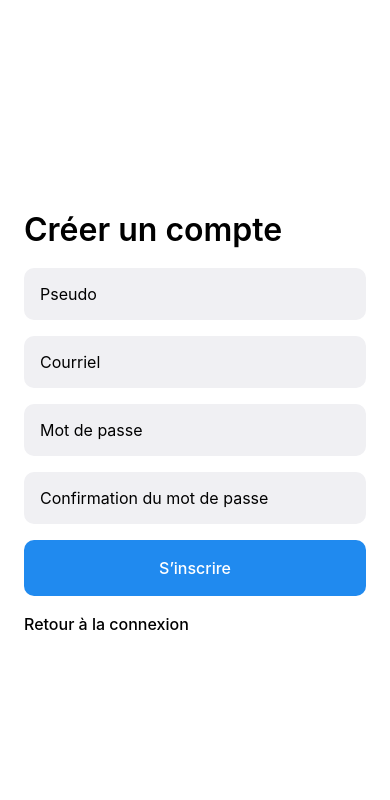
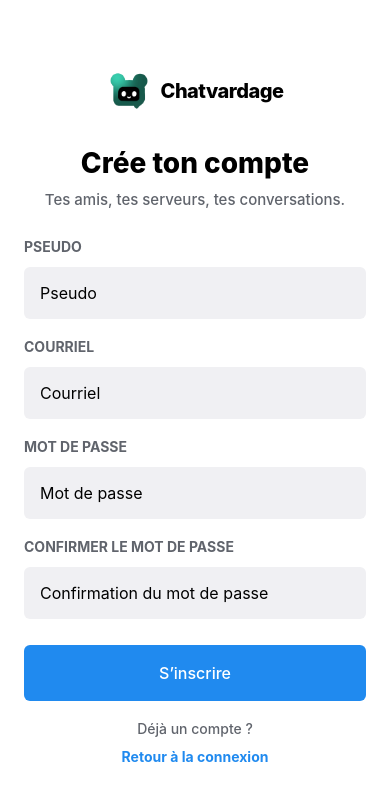
Before and after one commit to Chatvardage/A26_5A6_01-Mobile, a React Native app: screen /Register in a window 390 px wide. Shown: the top 800 px of the page. Built offline with nearby package versions, Linux system fonts and the light colour scheme; no server answers.

Commit message:
feat(ui): refresh auth layout with Chatvardage branding

```diff
--- /dev/null
+++ b/src/components/auth-header.tsx
@@ -0,0 +1,31 @@
+import { Image, StyleSheet, View } from 'react-native';
+import { ThemedText } from './themed-text';
+
+export function AuthHeader({ title, subtitle }: { title: string; subtitle: string }) {
+  return (
+    <View style={styles.header}>
+      <View style={styles.brand}>
+        <Image
+          source={require('../../assets/images/chatvardage-logo.png')}
+          style={styles.logo}
+          accessibilityLabel="Logo Chatvardage"
+        />
+        <ThemedText style={styles.brandName}>Chatvardage</ThemedText>
+      </View>
+      <ThemedText accessibilityRole="header" style={styles.title}>
+        {title}
+      </ThemedText>
+      <ThemedText themeColor="textSecondary" style={styles.subtitle}>
+        {subtitle}
+      </ThemedText>
+    </View>
+  );
+}
+const styles = StyleSheet.create({
+  header: { alignItems: 'center', marginBottom: 16 },
+  brand: { flexDirection: 'row', alignItems: 'center', gap: 10, marginBottom: 32 },
+  logo: { width: 44, height: 44 },
+  brandName: { fontSize: 20, fontWeight: '800', letterSpacing: -0.5 },
+  title: { fontSize: 28, lineHeight: 36, fontWeight: '800', textAlign: 'center', marginBottom: 8 },
+  subtitle: { fontSize: 15, lineHeight: 22, textAlign: 'center' },
+});
--- a/src/screens/LoginScreen.tsx
+++ b/src/screens/LoginScreen.tsx
@@ -13,6 +13,7 @@ import type { NativeStackScreenProps } from '@react-navigation/native-stack';
 import { Routes, type RootStackParamList } from '@/navigation/routes';
 
 import { ThemedText } from '@/components/themed-text';
+import { AuthHeader } from '@/components/auth-header';
 import { Spacing } from '@/constants/theme';
 import { useTheme } from '@/hooks/use-theme';
 import { ApiError } from '@/services/ApiError';
@@ -59,7 +60,10 @@ export function LoginScreen({ navigation }: NativeStackScreenProps<RootStackPara
     <SafeAreaView style={[styles.fill, { backgroundColor: theme.background }]}>
       <KeyboardAvoidingView style={styles.fill} behavior={Platform.OS === 'ios' ? 'padding' : 'height'}>
         <ScrollView contentContainerStyle={styles.form} keyboardShouldPersistTaps="handled">
-          <ThemedText type="subtitle">Chatvardage</ThemedText>
+          <AuthHeader title="Heureux de te revoir !" subtitle="Retrouve tes amis et tes conversations." />
+          <ThemedText type="smallBold" themeColor="textSecondary">
+            PSEUDO OU COURRIEL
+          </ThemedText>
           <TextInput
             value={identifiant}
             onChangeText={setIdentifiant}
@@ -75,6 +79,9 @@ export function LoginScreen({ navigation }: NativeStackScreenProps<RootStackPara
             accessibilityLabel="Pseudo ou courriel"
             style={inputStyle}
           />
+          <ThemedText type="smallBold" themeColor="textSecondary">
+            MOT DE PASSE
+          </ThemedText>
           <TextInput
             ref={passwordRef}
             value={motDePasse}
@@ -118,7 +125,16 @@ export function LoginScreen({ navigation }: NativeStackScreenProps<RootStackPara
             accessibilityRole="button"
             onPress={() => navigation.navigate(Routes.Register)}
           >
-            <ThemedText>Créer un compte</ThemedText>
+            <ThemedText type="small" themeColor="textSecondary" style={{ textAlign: 'center', marginTop: 8 }}>
+              Nouveau sur Chatvardage ?
+            </ThemedText>
+            <ThemedText
+              type="smallBold"
+              themeColor="tint"
+              style={{ textAlign: 'center', paddingVertical: 8 }}
+            >
+              Créer un compte
+            </ThemedText>
           </Pressable>
         </ScrollView>
       </KeyboardAvoidingView>
@@ -128,8 +144,31 @@ export function LoginScreen({ navigation }: NativeStackScreenProps<RootStackPara
 
 const styles = StyleSheet.create({
   fill: { flex: 1 },
-  form: { flexGrow: 1, justifyContent: 'center', gap: Spacing.three, padding: Spacing.four },
-  input: { borderRadius: 10, paddingHorizontal: Spacing.three, paddingVertical: Spacing.three, fontSize: 16 },
-  button: { alignItems: 'center', borderRadius: 10, paddingVertical: Spacing.three },
+  form: {
+    flexGrow: 1,
+    justifyContent: 'center',
+    gap: 10,
+    paddingHorizontal: Spacing.four,
+    paddingVertical: 40,
+    width: '100%',
+    maxWidth: 480,
+    alignSelf: 'center',
+  },
+  input: {
+    borderRadius: 6,
+    minHeight: 52,
+    paddingHorizontal: Spacing.three,
+    paddingVertical: 14,
+    fontSize: 16,
+    marginBottom: 12,
+  },
+  button: {
+    alignItems: 'center',
+    justifyContent: 'center',
+    minHeight: 52,
+    borderRadius: 6,
+    paddingVertical: Spacing.three,
+    marginTop: 8,
+  },
   buttonText: { color: '#ffffff' },
 });
--- a/src/screens/RegisterScreen.tsx
+++ b/src/screens/RegisterScreen.tsx
@@ -1,4 +1,4 @@
-import { useState } from 'react';
+import { useRef, useState } from 'react';
 import {
   ActivityIndicator,
   KeyboardAvoidingView,
@@ -11,6 +11,7 @@ import {
 import { SafeAreaView } from 'react-native-safe-area-context';
 import type { NativeStackScreenProps } from '@react-navigation/native-stack';
 import { ThemedText } from '@/components/themed-text';
+import { AuthHeader } from '@/components/auth-header';
 import { useTheme } from '@/hooks/use-theme';
 import { Routes, type RootStackParamList } from '@/navigation/routes';
 import { userMessage } from '@/services/ApiError';
@@ -25,6 +26,9 @@ export function RegisterScreen({ navigation }: NativeStackScreenProps<RootStackP
   const [confirmation, setConfirmation] = useState('');
   const [submitting, setSubmitting] = useState(false);
   const [error, setError] = useState<string | null>(null);
+  const courrielRef = useRef<TextInput>(null);
+  const passwordRef = useRef<TextInput>(null);
+  const confirmationRef = useRef<TextInput>(null);
   async function submit() {
     if (submitting) return;
     if (!/^[A-Za-z0-9_-]{3,20}$/.test(pseudo.trim())) {
@@ -58,9 +62,14 @@ export function RegisterScreen({ navigation }: NativeStackScreenProps<RootStackP
     <SafeAreaView style={[styles.fill, { backgroundColor: theme.background }]}>
       <KeyboardAvoidingView style={styles.fill} behavior={Platform.OS === 'ios' ? 'padding' : 'height'}>
         <ScrollView contentContainerStyle={styles.form} keyboardShouldPersistTaps="handled">
-          <ThemedText type="subtitle">Créer un compte</ThemedText>
+          <AuthHeader title="Crée ton compte" subtitle="Tes amis, tes serveurs, tes conversations." />
+          <ThemedText type="smallBold" themeColor="textSecondary">
+            PSEUDO
+          </ThemedText>
           <TextInput
             accessibilityLabel="Pseudo"
+            returnKeyType="next"
+            onSubmitEditing={() => courrielRef.current?.focus()}
             placeholder="Pseudo"
             value={pseudo}
             onChangeText={setPseudo}
@@ -70,8 +79,14 @@ export function RegisterScreen({ navigation }: NativeStackScreenProps<RootStackP
             editable={!submitting}
             style={input}
           />
+          <ThemedText type="smallBold" themeColor="textSecondary">
+            COURRIEL
+          </ThemedText>
           <TextInput
             accessibilityLabel="Courriel"
+            ref={courrielRef}
+            returnKeyType="next"
+            onSubmitEditing={() => passwordRef.current?.focus()}
             placeholder="Courriel"
             value={courriel}
             onChangeText={setCourriel}
@@ -83,8 +98,14 @@ export function RegisterScreen({ navigation }: NativeStackScreenProps<RootStackP
             editable={!submitting}
             style={input}
           />
+          <ThemedText type="smallBold" themeColor="textSecondary">
+            MOT DE PASSE
+          </ThemedText>
           <TextInput
             accessibilityLabel="Mot de passe"
+            ref={passwordRef}
+            returnKeyType="next"
+            onSubmitEditing={() => confirmationRef.current?.focus()}
             placeholder="Mot de passe"
             value={password}
             onChangeText={setPassword}
@@ -95,8 +116,13 @@ export function RegisterScreen({ navigation }: NativeStackScreenProps<RootStackP
             editable={!submitting}
             style={input}
           />
+          <ThemedText type="smallBold" themeColor="textSecondary">
+            CONFIRMER LE MOT DE PASSE
+          </ThemedText>
           <TextInput
             accessibilityLabel="Confirmation du mot de passe"
+            ref={confirmationRef}
+            returnKeyType="go"
             placeholder="Confirmation du mot de passe"
             value={confirmation}
             onChangeText={setConfirmation}
@@ -125,8 +151,21 @@ export function RegisterScreen({ navigation }: NativeStackScreenProps<RootStackP
               <ThemedText style={{ color: '#fff' }}>S’inscrire</ThemedText>
             )}
           </Pressable>
-          <Pressable accessibilityRole="button" disabled={submitting} onPress={() => navigation.navigate(Routes.Login)}>
-            <ThemedText>Retour à la connexion</ThemedText>
+          <Pressable
+            accessibilityRole="button"
+            disabled={submitting}
+            onPress={() => navigation.navigate(Routes.Login)}
+          >
+            <ThemedText type="small" themeColor="textSecondary" style={{ textAlign: 'center', marginTop: 8 }}>
+              Déjà un compte ?
+            </ThemedText>
+            <ThemedText
+              type="smallBold"
+              themeColor="tint"
+              style={{ textAlign: 'center', paddingVertical: 8 }}
+            >
+              Retour à la connexion
+            </ThemedText>
           </Pressable>
         </ScrollView>
       </KeyboardAvoidingView>
@@ -135,7 +174,30 @@ export function RegisterScreen({ navigation }: NativeStackScreenProps<RootStackP
 }
 const styles = StyleSheet.create({
   fill: { flex: 1 },
-  form: { flexGrow: 1, justifyContent: 'center', gap: 16, padding: 24 },
-  input: { borderRadius: 10, padding: 16, fontSize: 16 },
-  button: { borderRadius: 10, padding: 16, alignItems: 'center' },
+  form: {
+    flexGrow: 1,
+    justifyContent: 'center',
+    gap: 10,
+    paddingHorizontal: 24,
+    paddingVertical: 32,
+    width: '100%',
+    maxWidth: 480,
+    alignSelf: 'center',
+  },
+  input: {
+    borderRadius: 6,
+    minHeight: 52,
+    paddingHorizontal: 16,
+    paddingVertical: 14,
+    fontSize: 16,
+    marginBottom: 8,
+  },
+  button: {
+    borderRadius: 6,
+    minHeight: 52,
+    padding: 16,
+    alignItems: 'center',
+    justifyContent: 'center',
+    marginTop: 8,
+  },
 });
```
Also changed, not shown: assets/images/chatvardage-logo.png (added), 1 other file (tests, documents, lock files or other folders).
